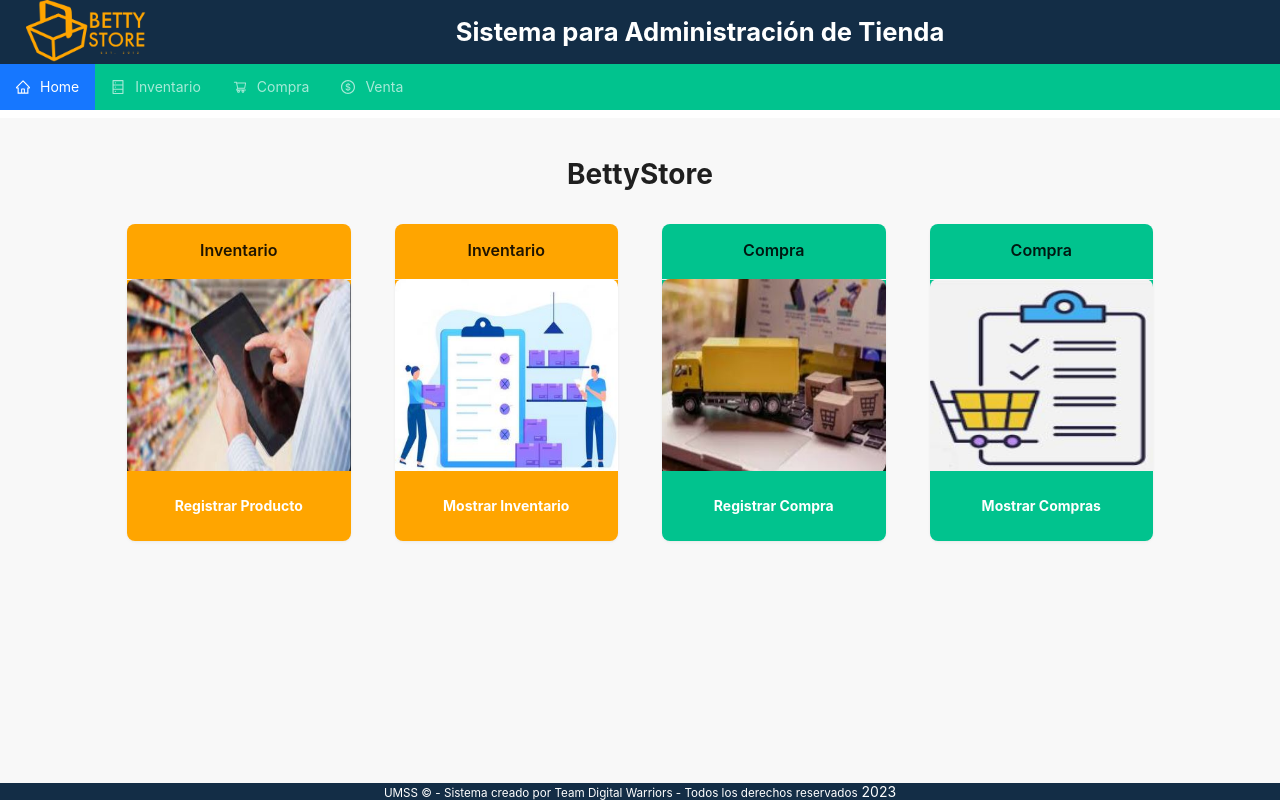
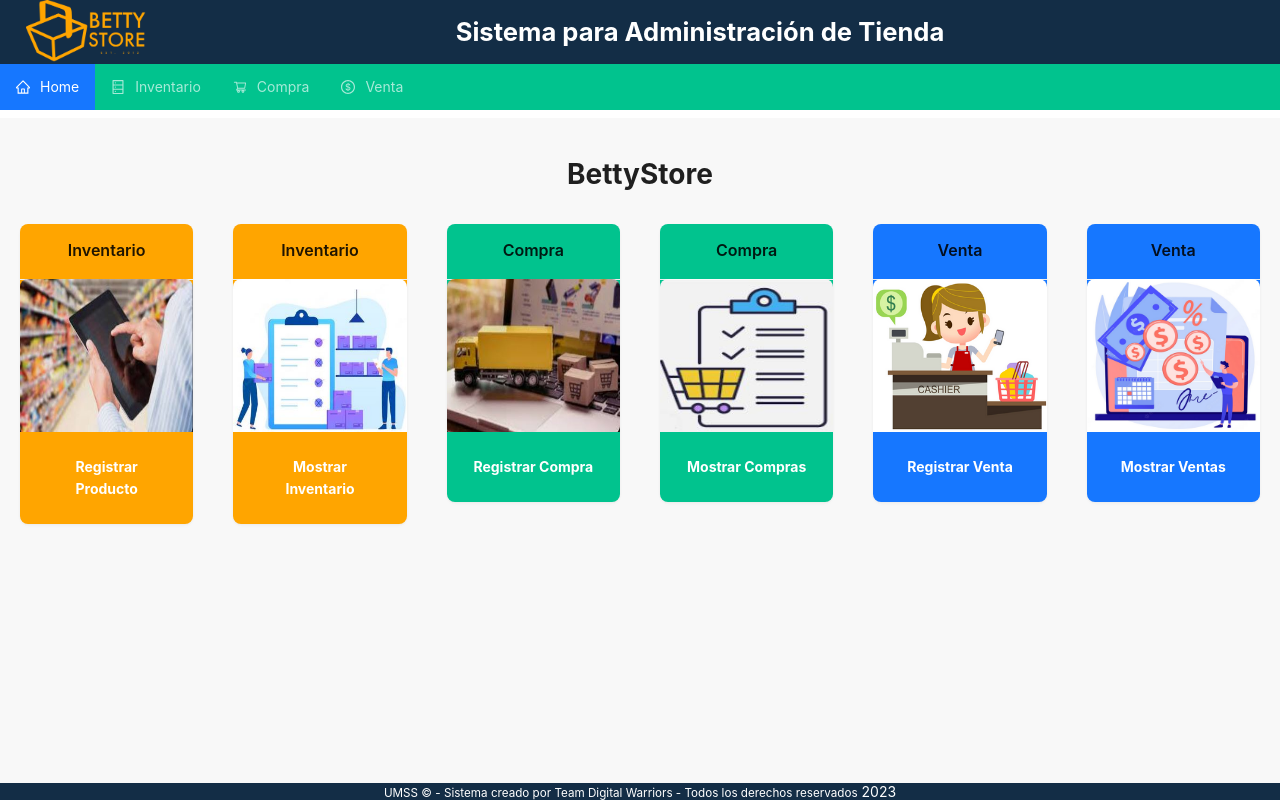
Before and after one commit to leonardoGit99/BettyStore, a React (Create React App) app in the folder bettystore/: page / in a window 1280 px wide. Built offline with nearby package versions, Linux system fonts and the light colour scheme.

Commit message:
(Actualizando Home Page) Añadiendo nuevos cards para Epic Ventas e implementando rutas y redireccionamiento a las vistas Registrar y Mostrar Venta

```diff
--- a/bettystore/src/App.css
+++ b/bettystore/src/App.css
@@ -243,17 +243,26 @@
   /*-webkit-text-fill-color: #132d46;*/
 }
 
+.cardStyleVenta {
+  text-align: center;
+  background-color: #1677ff;
+  /*#01c38e;*/
+  color: #fff;
+  font-weight: bold;
+  /*-webkit-text-fill-color: #132d46;*/
+}
+
 .tituloHome {
   text-align: center;
 }
 
 .img {
-  height: 15vw;
+  height: 12vw;
 }
 
 @media only screen and (max-width: 991px) {
   .img{
-    height: 25vw;
+    height: 28vw;
   }
 }
 /*Todo esto era para hacer el boton de las cards responsivo comento por
@@ -304,6 +313,11 @@ si sirve adelante*/
   }
 }
 */
+@media only screen and (min-width: 1116px) and (max-width: 1269px){
+  .textoCard {
+    font-size: large;
+  }
+}
 
 @media only screen and (max-width: 319px) {
   .textoCard {
--- a/bettystore/src/views/Home.jsx
+++ b/bettystore/src/views/Home.jsx
@@ -1,5 +1,5 @@
 //import { Link } from "react-router-dom"
-import { Row, Col, Card, Popover } from 'antd'
+import { Row, Col, Card, Popover} from 'antd'
 //import SignIn from '../components/SignIn'
 import Footer from "../components/Footer/Footer";
 
@@ -18,6 +18,14 @@ function redireccionarRegistrarCompra() {
 
 function redireccionarMostrarCompra() {
     window.location.href = "/mostrarCompra";
+}
+
+function redireccionarRegistrarVenta() {
+    window.location.href = "/registrarVenta";
+}
+
+function redireccionarMostrarVenta() {
+    window.location.href = "/mostrarVenta";
 }
 
 const textoCardRegistrarProducto = (
@@ -56,31 +64,44 @@ const textoCardMostrarCompras = (
     </div>
 );
 
+const textoCardRegistrarVenta = (
+    <div align='center'>En esta sección podrá registrar una venta;<br></br>
+        al momento de entregar un producto al cliente se<br></br>
+        reducirá la cantidad del producto esto al confirmar<br></br>
+        la venta (Registrar); sin embargo previamente podrá<br></br>
+        insertar los productos a un detalle de venta, antes<br></br>
+        de registrar la misma, por si el cliente desea añadir<br></br>
+        o cambiar los productos que desea.</div>
 
+
+);
+
+const textoCardMostrarVentas = (
+    <div align='center'>En esta sección podrá ver las ventas<br></br>
+        realizadas, mismas que fueron registradas <br></br>
+        anteriormente en la sección "Registrar<br></br>
+        Venta", así tendrá una tabla con las<br></br>
+        compras realizadas, su código de compra<br></br>
+        y producto, nombre, precio, cantidad<br></br>
+        y fecha de compra.</div>
+);
 
 export default function Home() {
     return (
         <div>
             <Row>
-                <Col span={8}></Col>
-                <Col span={8}>
+                <Col lg={8} xs={5}></Col>
+                <Col lg={8} xs={14}>
                     <div>
                         <h1 lg={24} md={24} xs={24} className='tituloHome'>BettyStore</h1>
-                        {/*<h2>Página en construcción :)</h2>
-                    <img className='homeEnDesarrollo' src='./assets/homePageEnDesarrollo.jpg'></img>*/}
                     </div>
                 </Col>
-                <Col span={8}></Col>
-                {/*<Col span={6}>
-                <SignIn/>
-            </Col>*/}
+                <Col lg={8} xs={5}></Col>
             </Row>
-
             <Row>
-
-                <Row gutter={{ xs: 12, sm: 24, md: 24, lg: 24, xl: 44 }}>
-                    <Col span={2}></Col>
-                    <Col lg={5} span={10}>
+                <Row gutter={{ xs: 12, sm: 24, md: 24, lg: 38, xl: 40 }}>
+                    <Col lg={0} md={2} xs={2}></Col>
+                    <Col lg={4} span={10}>
                         <p></p>
                         <Card
                             className='cardStyleInventario'
@@ -89,17 +110,14 @@ export default function Home() {
                             //Este on click intentando que a todo el card se le pueda dar click
                             onClick={() => redireccionarRegistrarProducto()}
                             hoverable
-                            //onClick={(<Link to="/registrarProducto">Registrar Producto</Link>)}
                             cover={<img className="img" alt='ImgRegProd' src='./assets/Inventario-1.jpg'></img>}
                         >
                             <Popover className='textoCard' content={textoCardRegistrarProducto} trigger="hover">
                                 Registrar Producto
-                                {/*<Button className="botonCard" href="/registrarProducto" block="true" type="primary">Registrar Producto</Button>*/}
-                                {/*<Link className="botonCard" to="/registrarProducto">Registrar Producto</Link>*/}
                             </Popover>
                         </Card>
                     </Col>
-                    <Col lg={5} span={10}>
+                    <Col lg={4} span={10}>
                         <p></p>
                         <Card
                             className='cardStyleInventario'
@@ -108,11 +126,10 @@ export default function Home() {
                             hoverable
                             onClick={() => redireccionarMostrarInventario()}
                             cover={<img className="img" alt='ImgRegProd' src='./assets/Inventario-2.jpg'></img>}
-                        //onClick={ window.location.href = '/registrarProducto'}
+                            //onClick={ window.location.href = '/registrarProducto'}
                         >
                             <Popover className='textoCard' content={textoCardMostrarInventario} trigger="hover">
                                 Mostrar Inventario
-                                {/*<Link className="botonCar" to="/registrarProducto">Mostrar Inventario</Link>*/}
                             </Popover>
                         </Card>
                     </Col>
@@ -120,7 +137,7 @@ export default function Home() {
                     <Col lg={0} span={2}></Col>
                     <Col lg={0} span={2}></Col>
 
-                    <Col lg={5} span={10}>
+                    <Col lg={4} span={10}>
                         <p></p>
                         <Card className='cardStyleCompra'
                             title="Compra"
@@ -131,11 +148,10 @@ export default function Home() {
                         >
                             <Popover className='textoCard' content={textoCardRegistrarCompra} trigger="hover">
                                 Registrar Compra
-                                {/*<Link className="botonCar" to="/registrarProducto">Registrar Compra</Link>*/}
                             </Popover>
                         </Card>
                     </Col>
-                    <Col lg={5} span={10}>
+                    <Col lg={4} span={10}>
                         <p></p>
                         <Card className='cardStyleCompra'
                             title="Compra"
@@ -146,18 +162,45 @@ export default function Home() {
                         >
                             <Popover className='textoCard' content={textoCardMostrarCompras} trigger="hover">
                                 Mostrar Compras
-                                {/*<Link className="botonCar" to="/registrarProducto">Mostrar Compra</Link>*/}
                             </Popover>
                         </Card>
                     </Col>
-                    <Col span={2}></Col>
+
+                    <Col lg={0} span={2}></Col>
+                    <Col lg={0} span={2}></Col>
+
+                    <Col lg={4} span={10}>
+                        <p></p>
+                        <Card className='cardStyleVenta'
+                            title="Venta"
+                            bordered={false}
+                            hoverable
+                            onClick={() => redireccionarRegistrarVenta()}
+                            cover={<img className="img" alt='ImgRegProd' src='./assets/Ventas-1.png'></img>}
+                        >
+                            <Popover className='textoCard' content={textoCardRegistrarVenta} trigger="hover">
+                                Registrar Venta
+                            </Popover>
+                        </Card>
+                    </Col>
+                    <Col lg={4} span={10}>
+                        <p></p>
+                        <Card className='cardStyleVenta'
+                            title="Venta"
+                            bordered={false}
+                            hoverable
+                            onClick={() => redireccionarMostrarVenta()}
+                            cover={<img className="img" alt='ImgRegProd' src='./assets/Ventas-2.png'></img>}
+                        >
+                            <Popover className='textoCard' content={textoCardMostrarVentas} trigger="hover">
+                                Mostrar Ventas
+                            </Popover>
+                        </Card>
+                    </Col>
+                    <Col span={0}></Col>
                 </Row>
 
             </Row>
-            {/*<Row>
-                <Col span={24}><p></p></Col>
-            </Row>*/}
-
             <Row>
                 <p></p>
             </Row>
```
Also changed, not shown: bettystore/public/assets/Ventas-1.png (added), bettystore/public/assets/Ventas-2.png (added).
